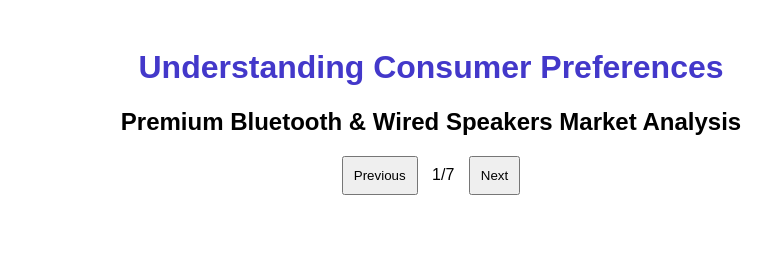
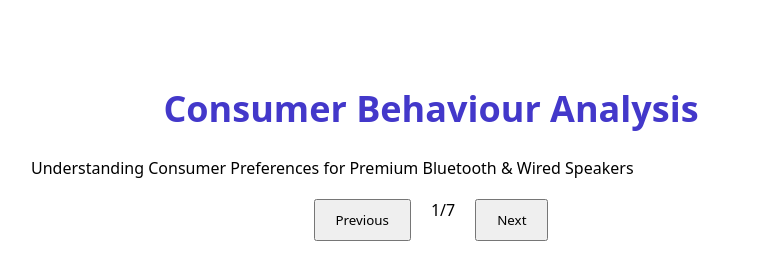
Before and after one commit to noddysnots/Consumer-Behaviour-group-5, a plain HTML site: page Index.html in a window 1280 px wide. Shown: the whole page, without its empty margins (209-981 px from the left). Drawn offline with Linux system fonts and the light colour scheme.

Commit message:
Update Index.html

```diff
--- a/Index.html
+++ b/Index.html
@@ -2,45 +2,27 @@
 <html>
 <head>
     <title>Consumer Behaviour Group 5</title>
+    <meta http-equiv="Content-Security-Policy" content="default-src 'self' 'unsafe-inline'; style-src 'self' 'unsafe-inline';">
     <style>
-        body { font-family: Arial, sans-serif; }
-        .slide { padding: 20px; text-align: center; }
-        .title { font-size: 32px; color: #4338ca; }
-        .nav { margin-top: 20px; }
-        button { padding: 10px; margin: 0 10px; }
+        * { font-family: system-ui, -apple-system, sans-serif; }
+        .presentation { max-width: 800px; margin: 40px auto; padding: 20px; }
+        .title { font-size: 36px; color: #4338ca; text-align: center; }
+        .content { margin: 20px 0; }
+        .nav { display: flex; justify-content: center; gap: 20px; }
+        button { padding: 10px 20px; }
     </style>
 </head>
 <body>
-    <div class="slide">
-        <h1 class="title">Understanding Consumer Preferences</h1>
-        <h2>Premium Bluetooth & Wired Speakers Market Analysis</h2>
+    <div class="presentation">
+        <h1 class="title">Consumer Behaviour Analysis</h1>
+        <div class="content" id="slideContent">
+            Understanding Consumer Preferences for Premium Bluetooth & Wired Speakers
+        </div>
         <div class="nav">
             <button onclick="prevSlide()">Previous</button>
-            <span id="slideNum">1/7</span>
+            <span>1/7</span>
             <button onclick="nextSlide()">Next</button>
         </div>
     </div>
-    <script>
-        let currentSlide = 1;
-        const totalSlides = 7;
-
-        function nextSlide() {
-            if (currentSlide < totalSlides) {
-                currentSlide++;
-                updateSlideNum();
-            }
-        }
-
-        function prevSlide() {
-            if (currentSlide > 1) {
-                currentSlide--;
-                updateSlideNum();
-            }
-        }
-
-        function updateSlideNum() {
-            document.getElementById('slideNum').textContent = `${currentSlide}/${totalSlides}`;
-        }
-    </script>
 </body>
 </html>
```
